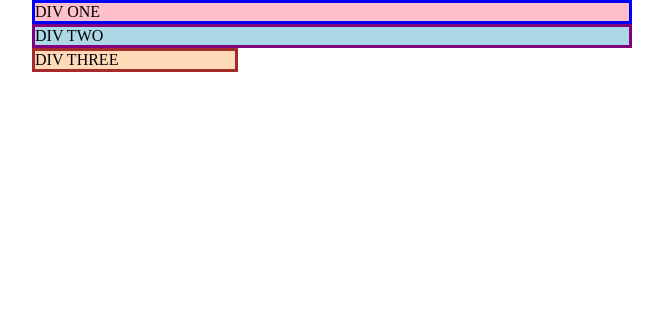
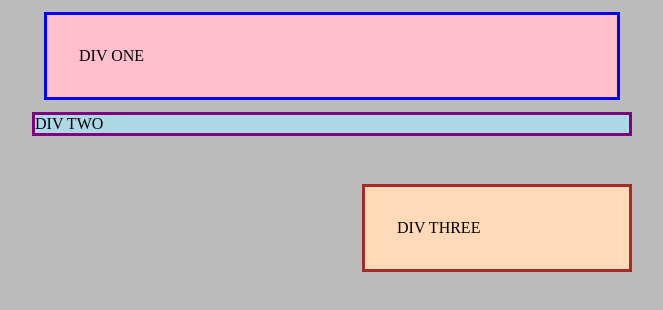
Before and after one commit to its-gio/TheOdinProject, a plain HTML site: page foundations-course/CSS-foundations/block-and-inline/01-margin-and-padding-1/index.html in a window 1280 px wide. Shown: the whole page, without its empty margins (308-971 px from the left). Drawn offline with Linux system fonts and the light colour scheme.

Commit message:
Removing solution folder and completing exercise 1 margin and padding

```diff
--- a/foundations-course/CSS-foundations/block-and-inline/01-margin-and-padding-1/solution/solution.css
+++ /dev/null
@@ -1,28 +0,0 @@
-body {
-  max-width: 600px;
-  margin: 0 auto;
-}
-
-.one {
-  background: pink;
-  border: 3px solid blue;
-  /* CHANGE ME */
-  padding: 32px;
-  margin: 12px;
-}
-
-.two {
-  background: lightblue;
-  border: 3px solid purple;
-  /* CHANGE ME */
-  margin-bottom: 48px;
-}
-
-.three {
-  background: peachpuff;
-  border: 3px solid brown;
-  width: 200px;
-  /* CHANGE ME */
-  padding: 32px;
-  margin-left: auto;
-}
--- a/foundations-course/CSS-foundations/block-and-inline/01-margin-and-padding-1/style.css
+++ b/foundations-course/CSS-foundations/block-and-inline/01-margin-and-padding-1/style.css
@@ -1,21 +1,22 @@
 body {
   max-width: 600px;
   margin: 0 auto;
+  background-color: #bbb;
 }
 
 .one {
   background: pink;
   border: 3px solid blue;
   /* CHANGE ME */
-  padding: 0px;
-  margin: 0px;
+  padding: 32px;
+  margin: 12px;
 }
 
 .two {
   background: lightblue;
   border: 3px solid purple;
   /* CHANGE ME */
-  margin-bottom: 0px;
+  margin-bottom: 48px;
 }
 
 .three {
@@ -23,6 +24,6 @@ body {
   border: 3px solid brown;
   width: 200px;
   /* CHANGE ME */
-  padding: 0px;
-  margin-left: 0px;
+  padding: 32px;
+  margin-left: auto;
 }
```
Also changed, not shown: foundations-course/CSS-foundations/block-and-inline/01-margin-and-padding-1/solution/solution.html (deleted, +0 -21 lines).
